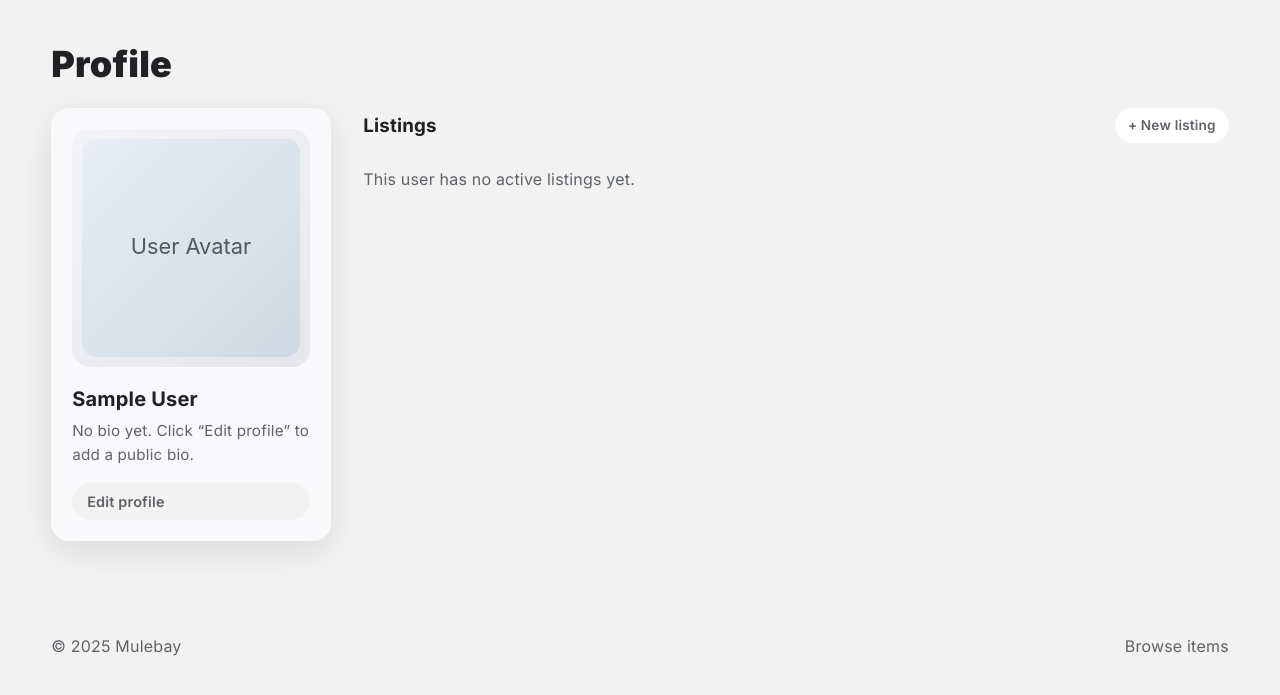
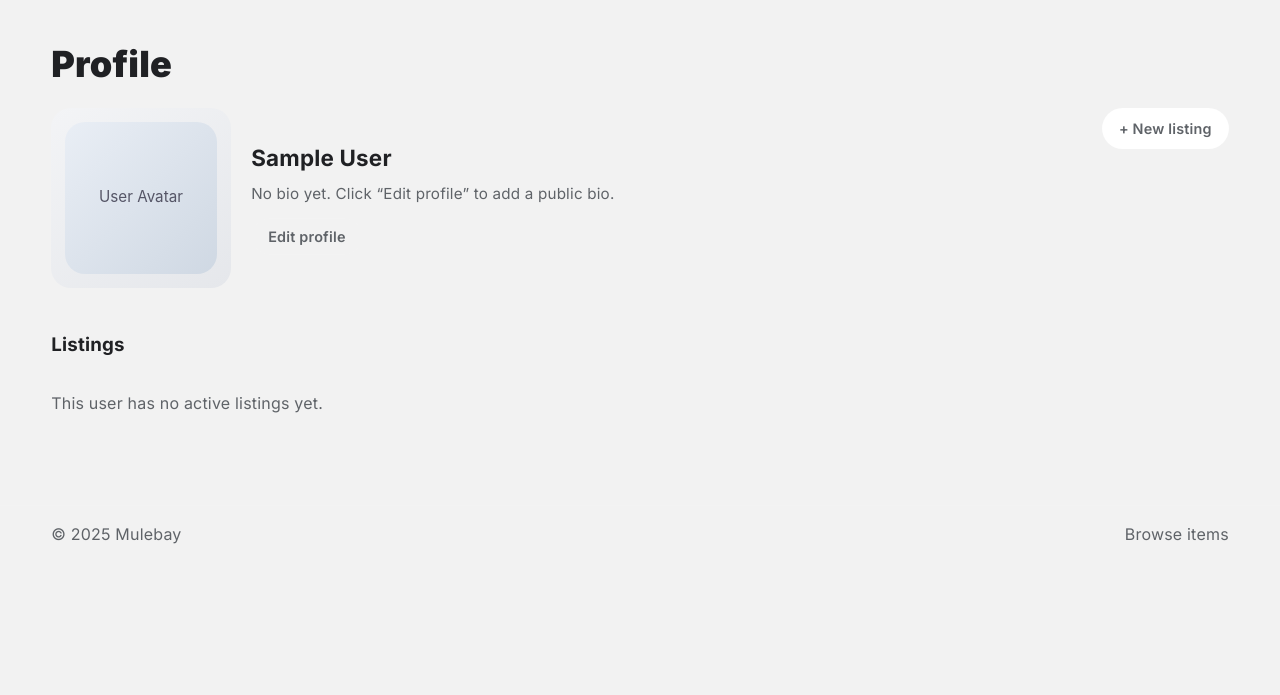
Before and after one commit to jctjad/marketplace, a Flask app: page /profile in a window 1280 px wide. Shown: the part 71-766 px from the top of the page. Run offline with Flask 3, Linux system fonts and the light colour scheme; the visitor is signed in with stand-in values (Sample User, id 1); data that the repository does not hold is empty.

Commit message:
did second set of changes for the styling

```diff
--- a/website/static/styles.css
+++ b/website/static/styles.css
@@ -162,68 +162,66 @@ button { font: inherit; color: inherit; background: none; border: 0; cursor: poi
 .specs { margin-top: 8px; border-top: 1px solid var(--bd); padding-top: 12px; color: var(--muted); }
 
 /* Profile */
-/* Profile layout */
+/* Profile overall layout: column, header on top, listings below */
 .profile {
-  display: grid;
-  grid-template-columns: 280px minmax(0, 1fr);
-  gap: 32px;
-  align-items: flex-start;
+  display: flex;
+  flex-direction: column;
+  gap: 24px;
   margin-top: 8px;
 }
 
-@media (max-width: 900px) {
-  .profile {
-    grid-template-columns: 1fr;
-  }
+/* Top row: identity on left, "+ New listing" on the right */
+.profile__header {
+  display: flex;
+  justify-content: space-between;
+  align-items: flex-start;
+  gap: 24px;
 }
 
-/* Left card */
-.profile__sidebar {
-  padding: 20px;
-  border-radius: calc(var(--radius) + 4px);
-  background: var(--panel);
-  border: 1px solid var(--bd);
-  box-shadow: 0 10px 35px rgba(0,0,0,0.10);
-  display: grid;
-  gap: 16px;
+/* Avatar + name row */
+.profile__identity {
+  display: flex;
+  align-items: center;
+  gap: 20px;
 }
 
-/* Avatar box */
+/* Avatar card like your original */
 .profile__avatar-frame {
-  border-radius: calc(var(--radius) + 4px);
+  width: 180px;
+  border-radius: calc(var(--radius) + 6px);
   background: linear-gradient(145deg,#f3f4f6,#e5e7eb);
-  padding: 10px;
+  padding: 14px;
 }
 
-.profile__avatar-frame img,
 .profile__avatar {
   width: 100%;
   aspect-ratio: 1 / 1;
   object-fit: cover;
-  border-radius: calc(var(--radius));
+  border-radius: calc(var(--radius) + 4px);
 }
 
-/* Text + meta */
+/* Name + bio + edit */
 .profile__meta {
   display: grid;
-  gap: 4px;
+  gap: 6px;
 }
 
 .profile__name {
   margin: 0;
-  font-size: 1.25rem;
+  font-size: 1.4rem;
   font-weight: 700;
 }
 
 .profile__bio {
   margin: 0;
   font-size: 0.95rem;
+  max-width: 420px;
 }
 
-/* Edit button */
 .profile__edit-link {
-  align-self: flex-start;
-  padding: 6px 14px;
+  width: fit-content;
+  margin-top: 6px;
+  padding: 6px 16px;
   border-radius: 999px;
   border: 1px solid var(--bd);
   background: var(--elev);
@@ -237,30 +235,14 @@ button { font: inherit; color: inherit; background: none; border: 0; cursor: poi
   color: var(--text);
 }
 
-/* Right column */
-.profile__main {
-  display: grid;
-  gap: 16px;
-}
-
-/* Listings header row */
-.profile__listings-header {
-  display: flex;
-  align-items: center;
-  justify-content: space-between;
-}
-
-.profile__listings-header h3 {
-  margin: 0;
-}
-
-/* "New listing" chip */
+/* "+ New listing" pill (you already had styles; these refine spacing) */
 .profile__new-listing {
-  padding: 6px 12px;
+  align-self: flex-start;
+  padding: 8px 16px;
   border-radius: 999px;
   border: 1px solid var(--bd);
   background: var(--bg);
-  font-size: 0.85rem;
+  font-size: 0.9rem;
   font-weight: 600;
   color: var(--muted);
 }
@@ -270,9 +252,27 @@ button { font: inherit; color: inherit; background: none; border: 0; cursor: poi
   color: var(--text);
 }
 
-/* Empty state text */
-#profile-listings-empty {
-  padding: 8px 0;
+/* Listings section under header */
+.profile__listings {
+  display: flex;
+  flex-direction: column;
+  gap: 12px;
+}
+
+/* Responsive: stack avatar + name + button on small screens */
+@media (max-width: 720px) {
+  .profile__header {
+    flex-direction: column;
+    align-items: flex-start;
+  }
+
+  .profile__identity {
+    width: 100%;
+  }
+
+  .profile__new-listing {
+    align-self: flex-end;
+  }
 }
 
 
--- a/website/templates/profile.html
+++ b/website/templates/profile.html
@@ -31,8 +31,10 @@
     <h1 class="page__title">Profile</h1>
 
       <section class="profile">
-      <!-- Left: profile card -->
-      <aside class="profile__sidebar card">
+      <!-- Top row: avatar + info + new listing button -->
+      <div class="profile__header">
+        <div class="profile__identity">
+          <!-- Avatar on the left -->
           <div class="profile__avatar-frame">
             <img
               id="profile-avatar"
@@ -41,27 +43,28 @@
               class="profile__avatar">
           </div>
 
+          <!-- Name + bio + edit on the right -->
           <div class="profile__meta">
             <h2 id="profile-name" class="profile__name">User</h2>
             <p id="profile-bio" class="profile__bio muted">
               Loading profile…
             </p>
-        </div>
 
             <a class="profile__edit-link" href="/profile/edit">
               Edit profile
             </a>
-      </aside>
+          </div>
+        </div>
 
-      <!-- Right: listings -->
-      <section class="profile__main">
-        <div class="profile__listings-header">
-          <h3>Listings</h3>
-          <!-- optional CTA; remove if you don't want it -->
+        <!-- Stays on the right in the same row -->
         <a href="/item/new" class="profile__new-listing">
           + New listing
         </a>
       </div>
+
+      <!-- Listings underneath the whole header row -->
+      <section class="profile__listings">
+        <h3>Listings</h3>
 
         <div id="profile-listings-empty" class="muted">
           This user has no active listings yet.
@@ -70,6 +73,7 @@
         <div id="profile-listings" class="grid" aria-label="Seller listings"></div>
       </section>
     </section>
+
 
   </main>
 
```
Lines whose indentation alone changed are shown as unchanged.
